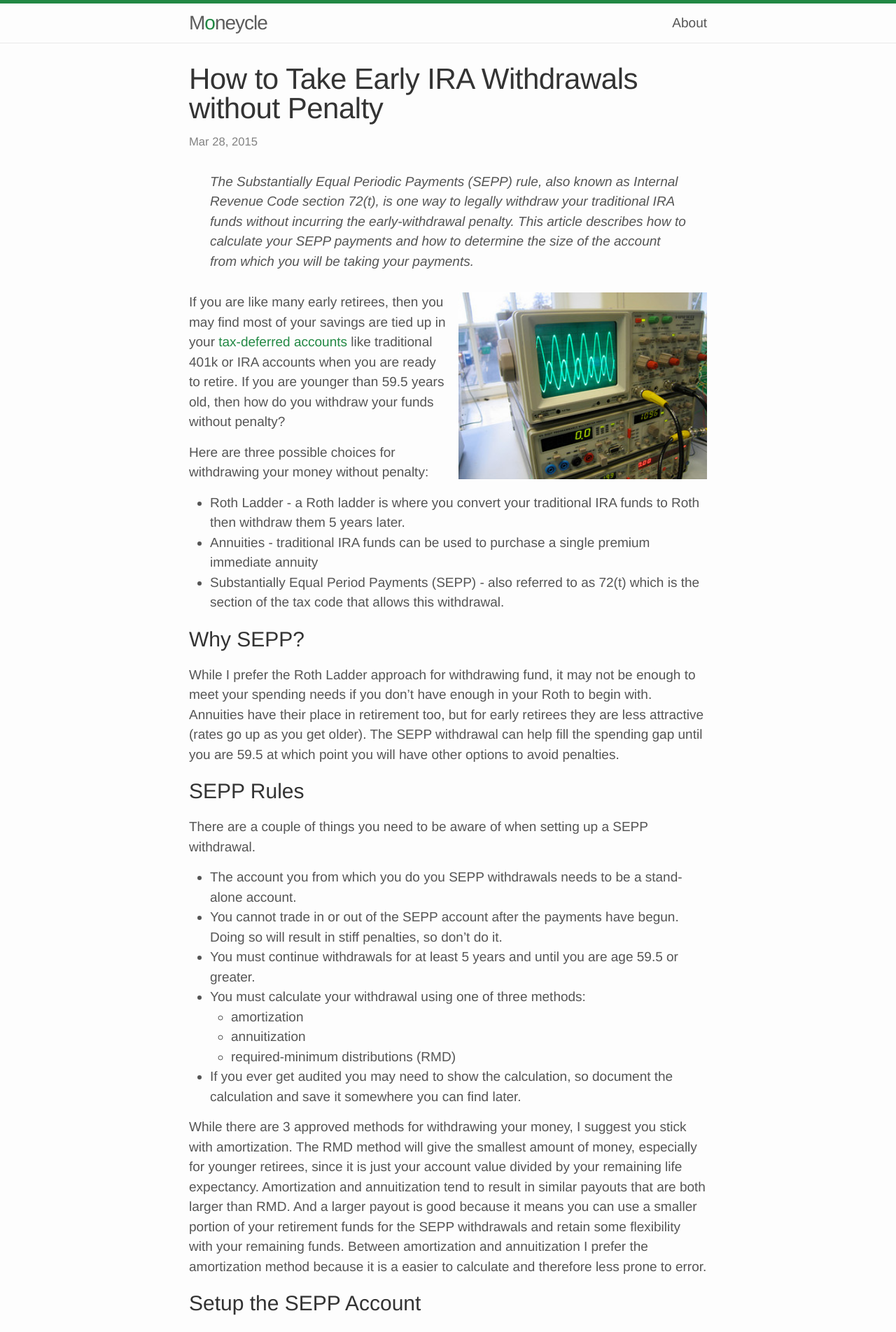
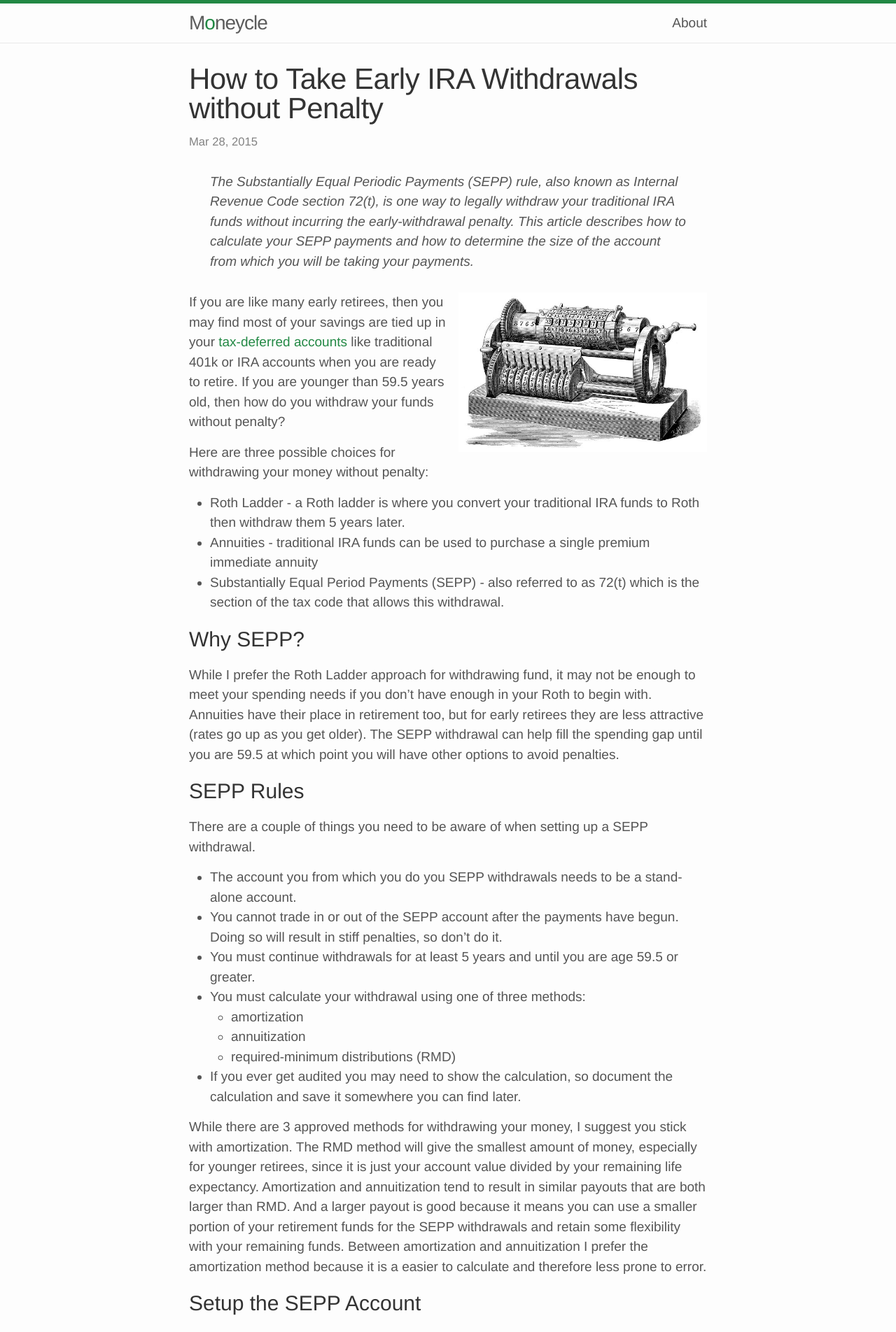
Before and after one commit to moneycle/moneycle.github.io, a Jekyll site: the page built from _posts/2015-03-27-how-to-take-early-ira-withdrawals-without-penalty.markdown, in a window 1280 px wide. Shown: the top 1904 px of the page at 70% size. Built offline with Jekyll 4.4.1, drawn with Linux system fonts in a browser that asks for light colours; comment, search, counter and statistics services are not loaded.

Commit message:
changed image to old calculator

```diff
--- a/_posts/2015-03-27-how-to-take-early-ira-withdrawals-without-penalty.markdown
+++ b/_posts/2015-03-27-how-to-take-early-ira-withdrawals-without-penalty.markdown
@@ -3,7 +3,7 @@ layout: post
 title: "How to Take Early IRA Withdrawals without Penalty"
 date: 2015-03-27T18:55:50-06:00
 tags: [spending]
-image: /images/oscilloscope-periodic.jpeg
+image: /images/mechanical-calculator.jpeg
 abstract: >
   The Substantially Equal Periodic Payments (SEPP) rule, also known as Internal
   Revenue Code section 72(t), is one way to legally withdraw your traditional
```
Also changed, not shown: images/mechanical-calculator.jpeg (added).
